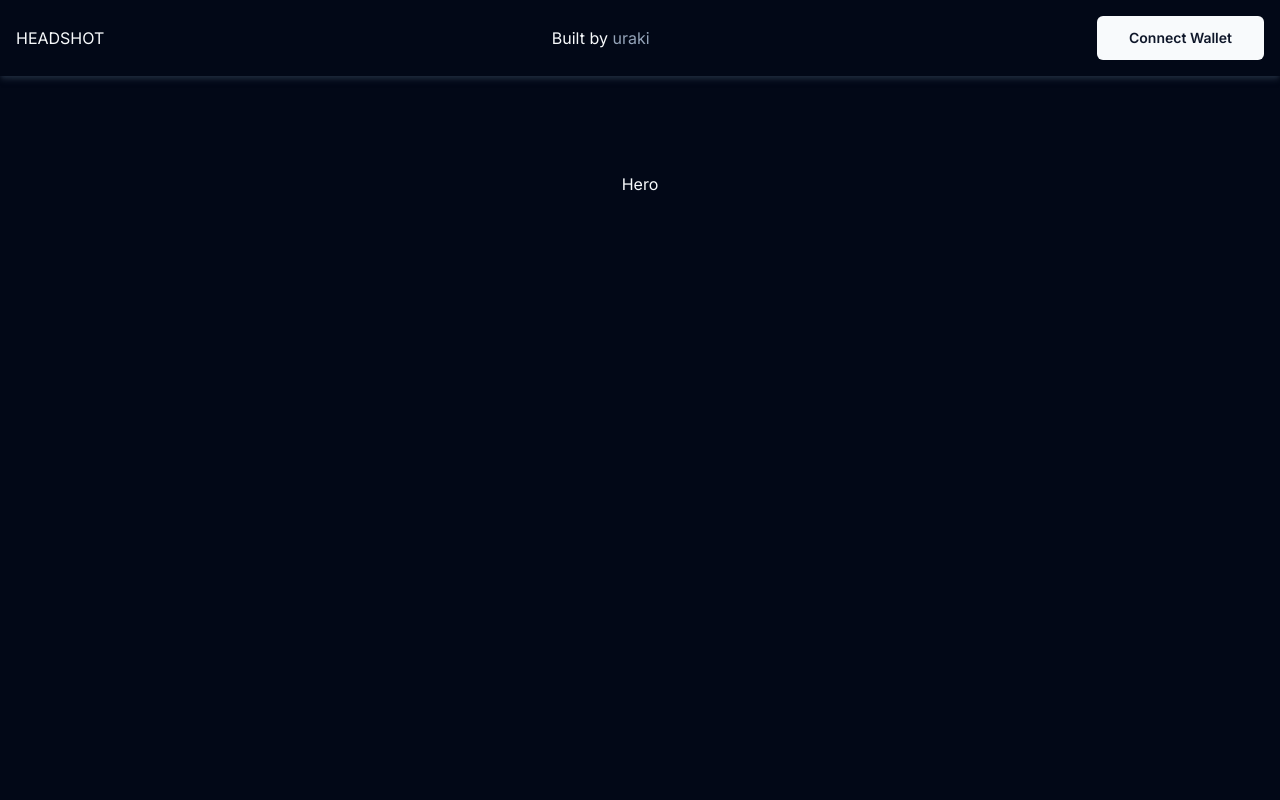
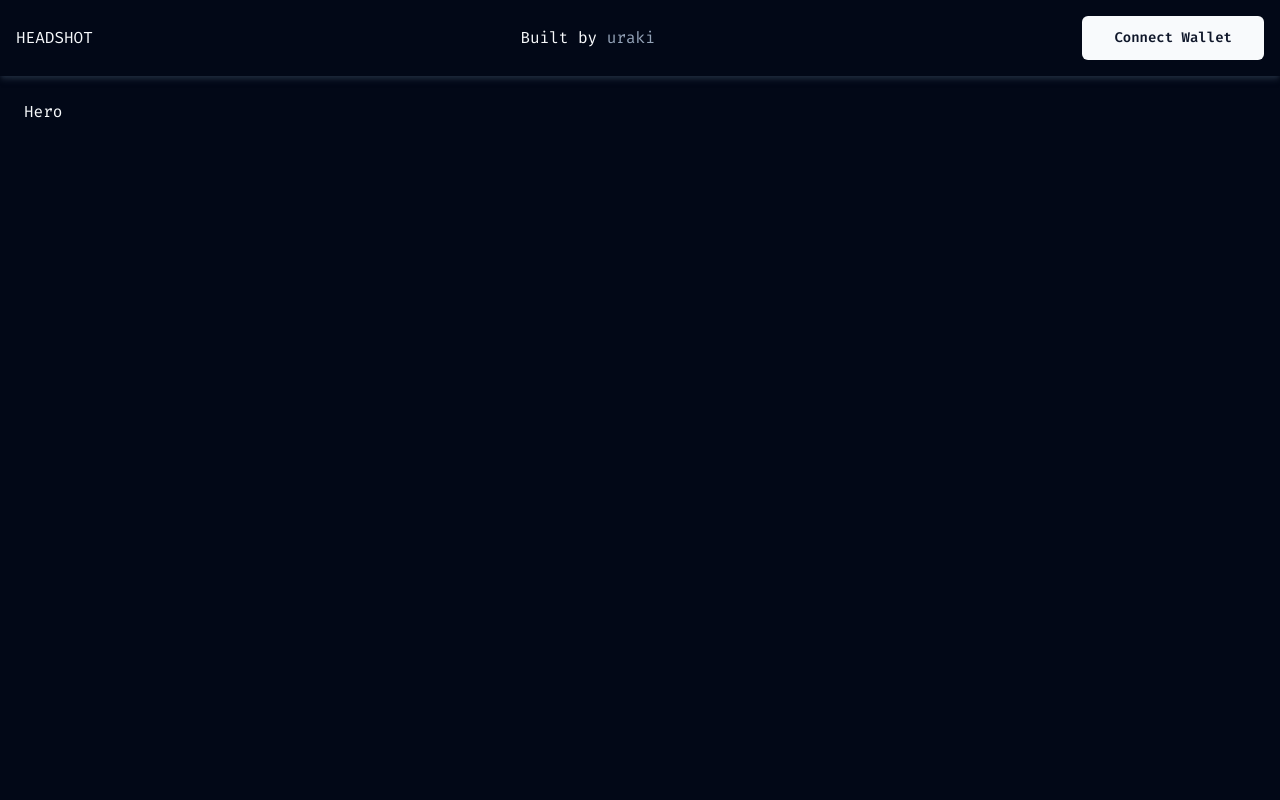
Before and after one commit to halfdobis/headshot, a Next.js app: page / in a window 1280 px wide. Shown: the top 800 px of the page. Built offline with nearby package versions, Linux system fonts and the light colour scheme.

Commit message:
fonts and landing layout

```diff
--- a/src/app/layout.tsx
+++ b/src/app/layout.tsx
@@ -1,14 +1,14 @@
 import type { Metadata } from "next";
-import { Inter } from "next/font/google";
+import { Fira_Code } from "next/font/google";
 import Navbar from "@/components/landing/Navbar";
 import "./globals.css";
 import Footer from "@/components/landing/Footer";
 
-const inter = Inter({ subsets: ["latin"] });
+const firaCode = Fira_Code({ subsets: ["latin"] });
 
 export const metadata: Metadata = {
-  title: "Create Next App",
-  description: "Generated by create next app",
+  title: "Headshot",
+  description: "Welcome to the world of snipping bots",
 };
 
 export default function RootLayout({
@@ -18,7 +18,7 @@ export default function RootLayout({
 }>) {
   return (
     <html lang="en">
-      <body className={inter.className}>
+      <body className={firaCode.className}>
         <Navbar />
         {children}
         <Footer />
--- a/src/app/page.tsx
+++ b/src/app/page.tsx
@@ -1,9 +1,9 @@
+import React from "react";
 import Landing from "@/components/landing/Landing";
-import Image from "next/image";
 
 export default function Home() {
   return (
-    <main className="flex min-h-screen flex-col items-center justify-between p-24">
+    <main className="flex min-h-screen flex-col p-6">
       <Landing />
     </main>
   );
```
